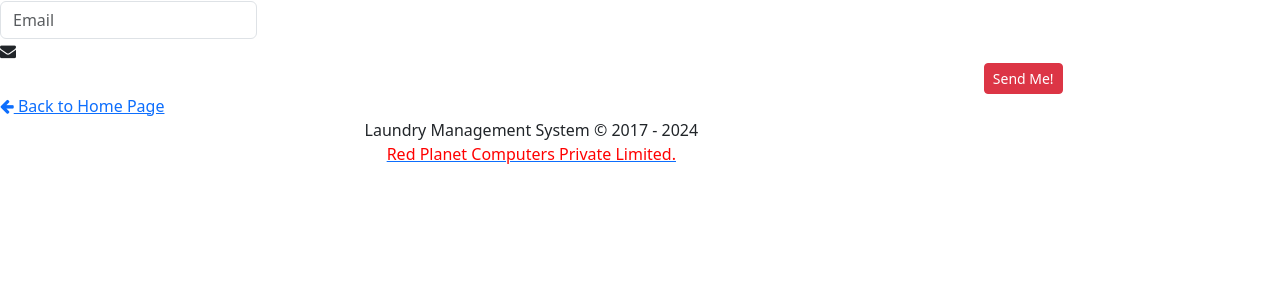
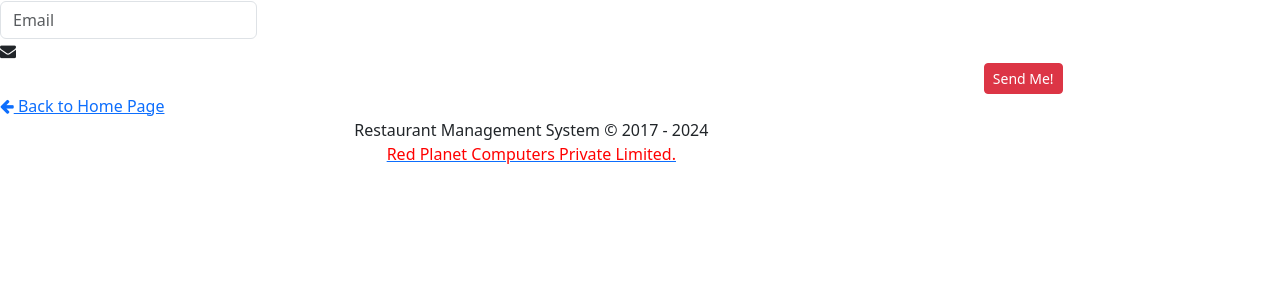
Before and after one commit to hunterxcobby/ohana, a CodeIgniter app: page /laundry/ in a window 1280 px wide. Shown: the part 354-654 px from the top of the page. Run offline with CodeIgniter, Linux system fonts and the light colour scheme; a user stored in the database is signed in; data comes from the database, SQL or seed files in the repository; some libraries are stand-ins or nearby versions.

Commit message:
Update application views and terminology to reflect Restaurant Management instead of Laundry Management

```diff
--- a/application/models/Login_model.php
+++ b/application/models/Login_model.php
@@ -3,7 +3,7 @@
 /*
  *	@author 	: Ajit Dhanawade / 8108702999
  *	date		: 07 June, 2017
- *	Laundry Management Application
+ *	Restaurant Management Application
  *	ajitrajyash@gmail.com
  */
 
--- a/application/models/Payment_model.php
+++ b/application/models/Payment_model.php
@@ -3,7 +3,7 @@
 /*
  *	@author 	: Ajit Dhanawade / 8108702999
  *	date		: 07 June, 2017
- *	Laundry Management Application
+ *	Restaurant Management Application
  *	ajitrajyash@gmail.com
  */
 
--- a/application/views/admin/footer.php
+++ b/application/views/admin/footer.php
@@ -2,7 +2,7 @@
 	<div class="footer-inner">
 		<div class="footer-content">
 			<span class="bigger-120">
-				<span class="blue bolder"> Laundry Management System </span>
+				<span class="blue bolder"> Restaurant Management System </span>
 				 &copy; 2017-<?=date('Y')?> by Red Planet Computers Pvt Ltd
 			</span>
 
--- a/application/views/employee/pickupdel.php
+++ b/application/views/employee/pickupdel.php
@@ -28,7 +28,7 @@
 								Dashboard
 								<small>
 									<i class="ace-icon fa fa-angle-double-right"></i>
-									Laundry Management
+									Restaurant Management
 								</small>
 							</h1>
 						</div><!-- /.page-header -->
@@ -53,10 +53,10 @@
 											endforeach;
 									?>
 									<strong class="red">
-										&nbsp; <br/> Laundry Management Application
+										&nbsp; <br/> Restaurant Management Application
 										<small>( v1.1 )</small>
 									</strong>,
-	<br/> <small> The Laundry Management Application is a very simple and Online Services with mobile and computer friendly themes development. </small>
+	<br/> <small> The Restaurant Management Application is a very simple and Online Services with mobile and computer friendly themes development. </small>
 								</div> -->
 
 
--- a/application/views/login.php
+++ b/application/views/login.php
@@ -9,7 +9,7 @@
 	<head>
 		<meta http-equiv="X-UA-Compatible" content="IE=edge,chrome=1" />
 		<meta charset="utf-8" />
-		<title>Login Page - Laundry Management System</title>
+		<title>Login Page - Restaurant Management System</title>
 
 		<meta name="description" content="User login page" />
 		<meta name="viewport" content="width=device-width, initial-scale=1.0, maximum-scale=1.0" />
@@ -186,7 +186,7 @@
 							<span class="">
 								<div class="space-6"></div>
 								<center>
-								<span class="blue bolder"> <?php echo 'Laundry Management System &copy 2017 - '.date('Y'); ?> <a href="https://redplanetcomputers.com" target="_blank"> <br/> <span style='color:red;'> Red Planet Computers Private Limited. </span> </a>
+								<span class="blue bolder"> <?php echo 'Restaurant Management System &copy 2017 - '.date('Y'); ?> <a href="https://redplanetcomputers.com" target="_blank"> <br/> <span style='color:red;'> Red Planet Computers Private Limited. </span> </a>
 							</center>
 							</span>
 
```
